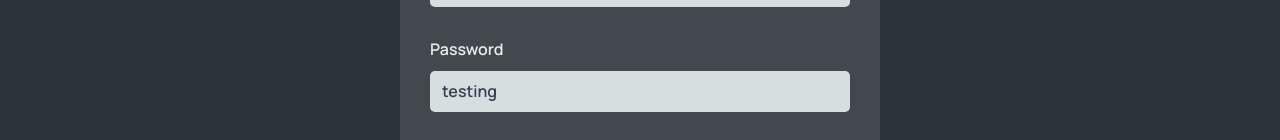
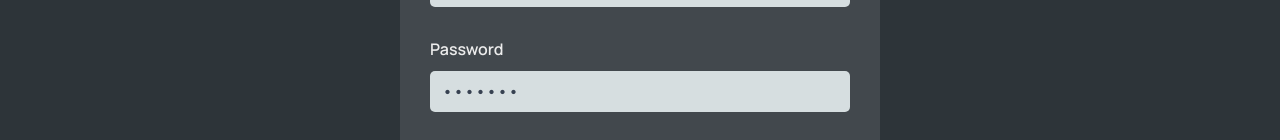
Before and after one commit to Bassaamm/Nomad, a React (Vite) app: page /login in a window 1280 px wide. Shown: the part 255-395 px from the top of the page. Built offline with nearby package versions, Linux system fonts and the light colour scheme.

Commit message:
Update Login.jsx

```diff
--- a/src/pages/login/Login.jsx
+++ b/src/pages/login/Login.jsx
@@ -45,6 +45,7 @@ export default function Login() {
             <input
               {...register("password", { required: "password is required :)" })}
               id="password"
+              type="password"
               value={password}
               className="text-gray-700 font-semibold"
             />
```
